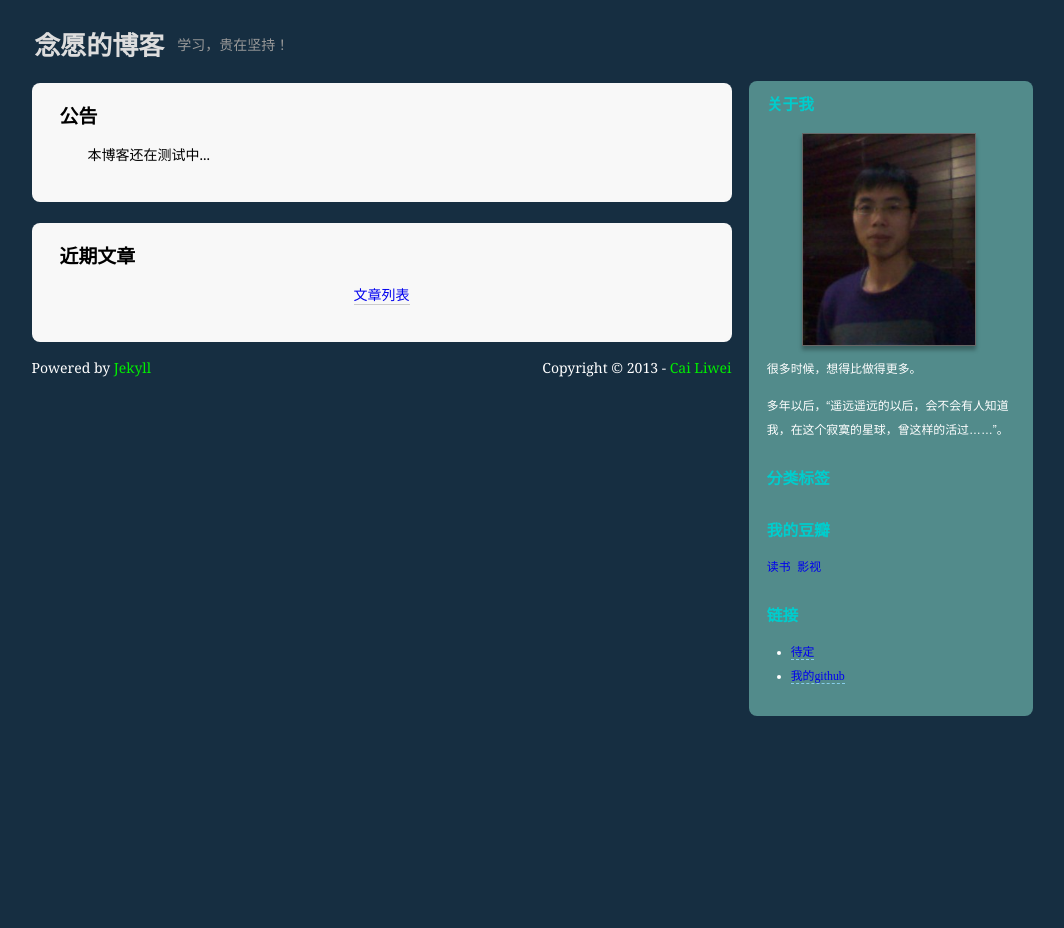
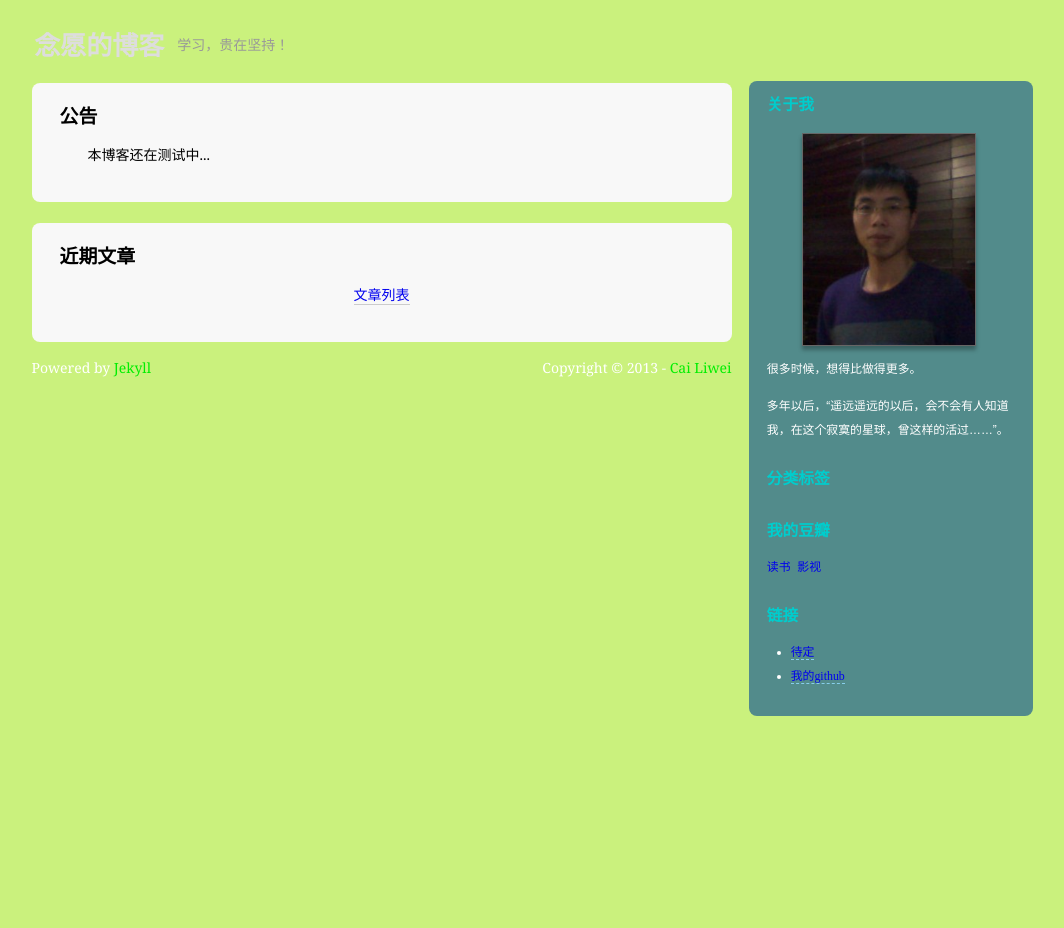
Before and after one commit to cailiwei/yuan, a Jekyll site: the page built from index.html, in a window 1280 px wide. Shown: the whole page, without its empty margins (108-1172 px from the left). Built offline with Jekyll 4.4.1, drawn with Linux system fonts in a browser that asks for light colours.

Commit message:
changes the backcolor

```diff
--- a/css/screen.css
+++ b/css/screen.css
@@ -4,7 +4,7 @@ padding:0;
 }
 
 body {
-	background-color:#162e41;
+	background-color:#CAF17D;
 font:14px/1.75em georgia, serif;
 }
 
@@ -125,7 +125,7 @@ padding:1.5em 2em;
 }
 
 section.site > section.content nav.page-navigation {
-background-color:#162e41;
+background-color:#CAF17D;
 text-align: center;
 margin:1em 0;
 min-height:2em;
@@ -367,7 +367,7 @@ margin-bottom:.5em;
 }
 
 html {
-background-color:#162e41;
+background-color:#CAF17D;
 }
 
 html,body {
```
